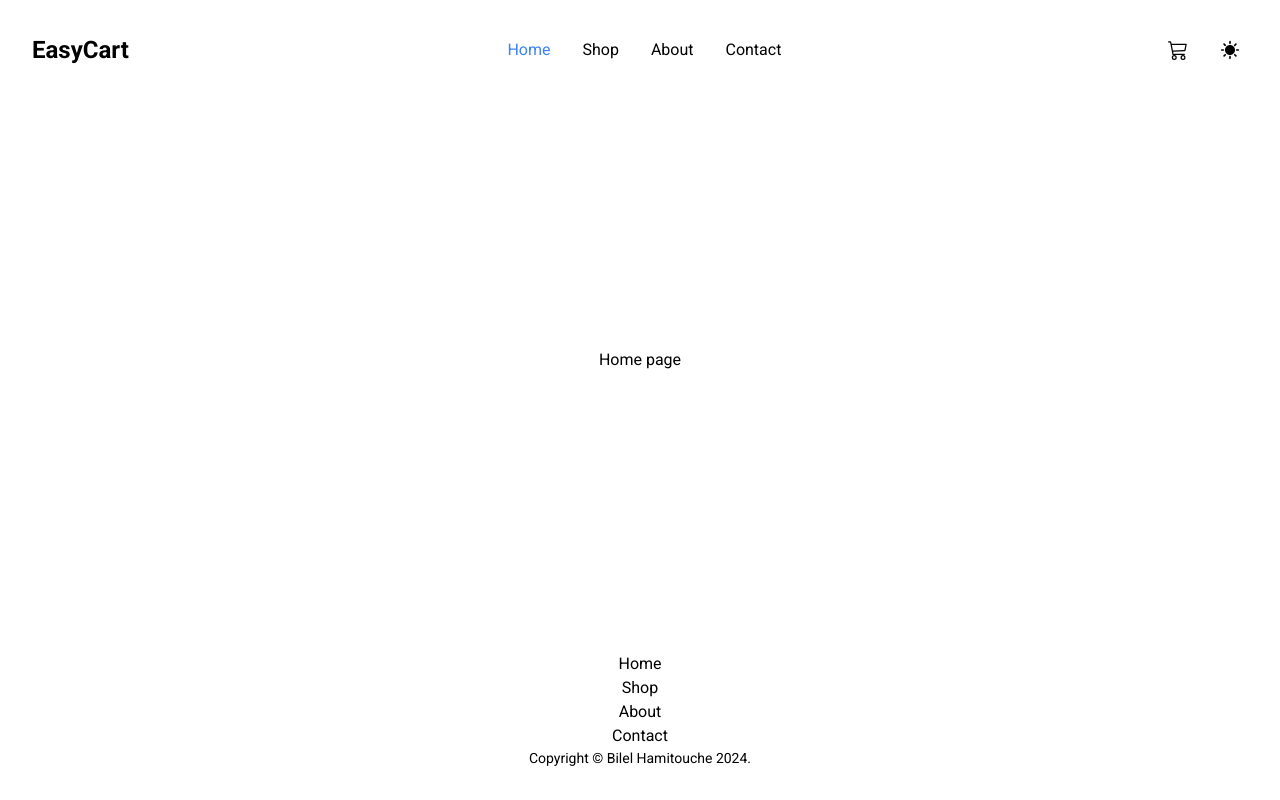
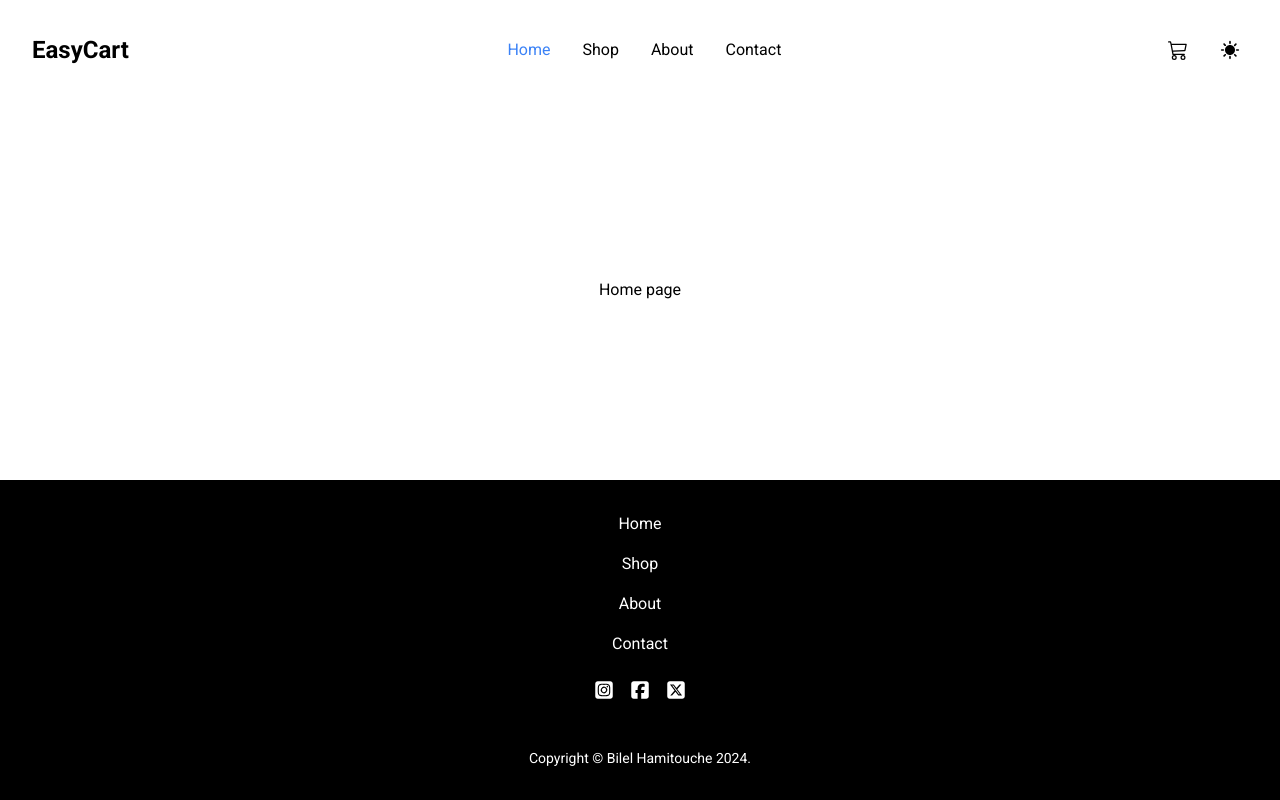
Before and after one commit to bilelhamitouche/EasyCart, a React (Vite) app: page / in a window 1280 px wide. Built offline with nearby package versions, Linux system fonts and the light colour scheme.

Commit message:
add some footer content

```diff
--- a/src/components/Footer.jsx
+++ b/src/components/Footer.jsx
@@ -1,12 +1,24 @@
 import { Link } from "react-router-dom";
+import {
+  FaSquareInstagram,
+  FaSquareFacebook,
+  FaSquareXTwitter,
+} from "react-icons/fa6";
 
 function Footer() {
   return (
-    <footer className="flex flex-col justify-center items-center p-8">
-      <Link to="/home">Home</Link>
-      <Link to="/shop">Shop</Link>
-      <Link to="/about">About</Link>
-      <Link to="/contact">Contact</Link>
+    <footer className="flex flex-col gap-6 justify-center items-center p-8 text-white bg-black">
+      <nav className="flex flex-col gap-4 justify-center items-center">
+        <Link to="/home">Home</Link>
+        <Link to="/shop">Shop</Link>
+        <Link to="/about">About</Link>
+        <Link to="/contact">Contact</Link>
+      </nav>
+      <div className="flex gap-4 justify-center items-center">
+        <FaSquareInstagram className="text-xl" />
+        <FaSquareFacebook className="text-xl" />
+        <FaSquareXTwitter className="text-xl" />
+      </div>
       <div className="flex gap-2 justify-center items-center"></div>
       <p className="text-sm">Copyright &copy; Bilel Hamitouche 2024.</p>
     </footer>
```
